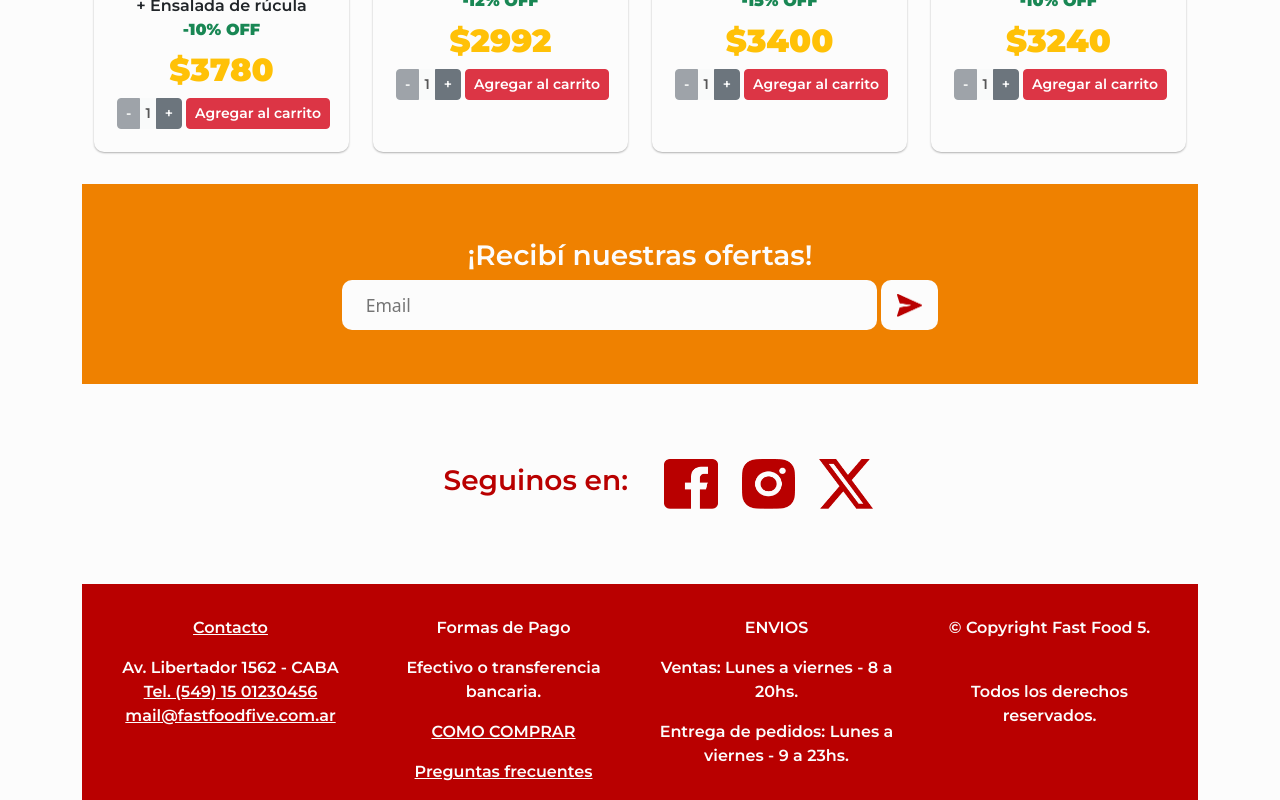
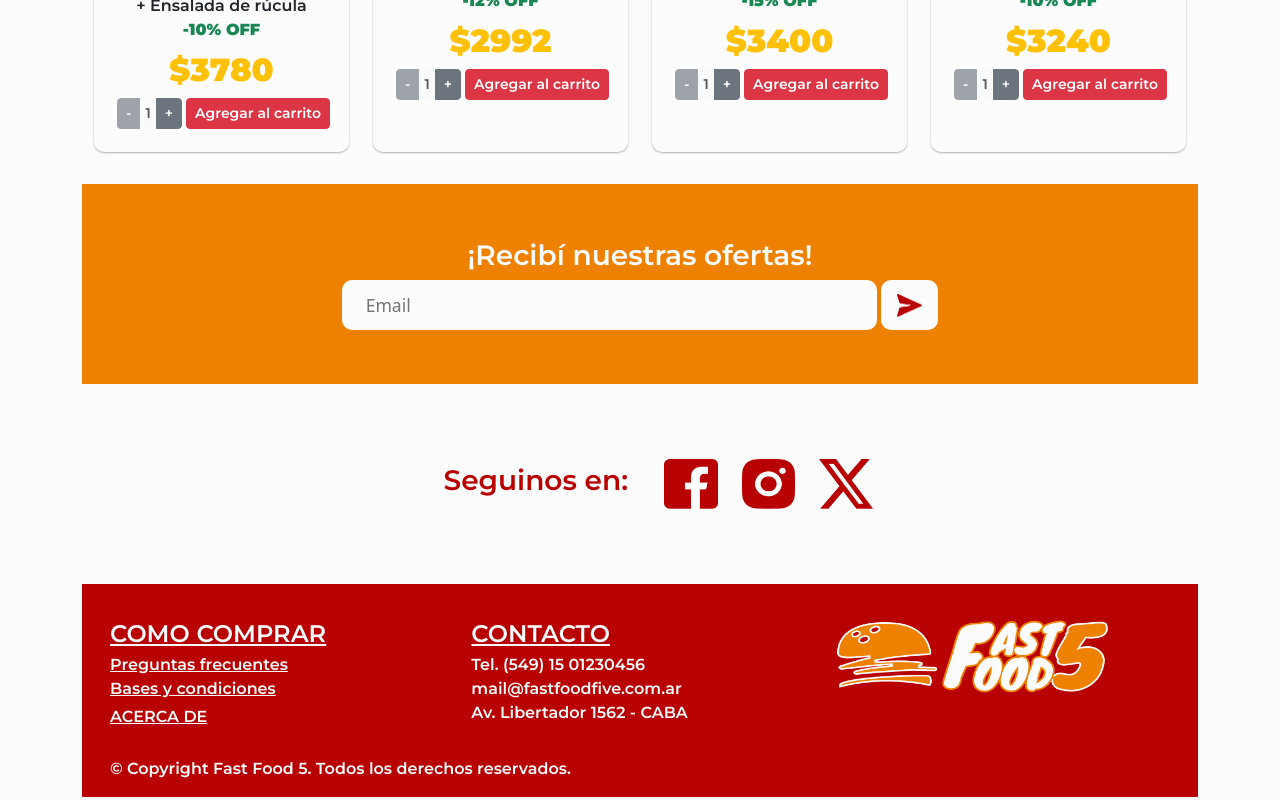
Before and after one commit to EzFern/CaC-Grupo-5, a React (Vite) app in the folder tiendaonline/: page / in a window 1280 px wide. Shown: the part 2301-3101 px from the top of the page. Built offline with nearby package versions, Linux system fonts and the light colour scheme.

Commit message:
fix estilo en PieDePagina

```diff
--- a/tiendaonline/src/Components/PieDePagina.css
+++ b/tiendaonline/src/Components/PieDePagina.css
@@ -4,11 +4,13 @@
   }
 
   .piedepagina {
-    height: 200px;
+    /* height: 200px; */
+    /* height: auto; */
     background-color: #B90000;
     padding-top: 2rem;
   }
 
+
   footer {
     display: inline-table;
   }
--- a/tiendaonline/src/Components/PieDePagina.jsx
+++ b/tiendaonline/src/Components/PieDePagina.jsx
@@ -1,56 +1,143 @@
-import React from 'react';
-import { Link } from 'react-router-dom';
+import React from "react";
+import { Link } from "react-router-dom";
 import "./PieDePagina.css";
 
 export const PieDePagina = () => {
   return (
-    <div className="d-flex justify-content-center db-danger">
+    <>
+      <div className="container-xl piedepagina">
+        <div className="row px-3">
+          <div className="col-sm-6 col-md-4 pb-4">
+            <Link to={`/como-comprar`}>
+              <h4 className="my-1 text-uppercase">como comprar</h4>
+            </Link>
+            <Link to={`/preguntas-frecuentes`}>
+              <div>Preguntas frecuentes</div>
+            </Link>
+            <Link to={`/bases-y-condiciones`}>
+              <div>Bases y condiciones</div>
+            </Link>
+            <Link to={`/acerca-de`}>
+              <div className="my-1 text-uppercase">acerca de</div>
+            </Link>
+          </div>
+          <div className="col-sm-6 col-md-4 pb-4">
+            <Link to={`/contacto`}>
+              <h4 className="my-1 text-uppercase">contacto</h4>
+            </Link>
 
-      <footer className="container-lg piedepagina text-center">
-        <div className="container-fluid">
-          <div className="row">
-            <div className="col-md-3 col-sm-6">
-              <div className="widget_text">
-                <Link to={`/contacto`}><p className="widget-title"><span>Contacto</span></p></Link>
-                <div className="textwidget">
-                  <p>Av. Libertador 1562 - CABA <br></br> <a href="tel:549 01230456">Tel. (549) 15 01230456</a> <br></br> <a href="mailto:mail@fastfoodfive.com.ar">mail@fastfoodfive.com.ar</a>  </p>
-                </div>
-              </div>
-            </div>
-
-            <div className="col-md-3 col-sm-6">
-              <div className="widget_text">
-                <p className="widget-title"><span>Formas de Pago</span></p>
-                <div className="textwidget">
-                <p>Efectivo o transferencia bancaria.</p>
-                <Link to={`/como-comprar`}><p>COMO COMPRAR</p></Link>
-                <Link to={`/preguntas-frecuentes`}><p>Preguntas frecuentes</p></Link>
-                </div>
-              </div>
-            </div>
-
-            <div className="col-md-3 col-sm-6">
-              <div className="widget_text">
-                <p className="widget-title"><span>ENVIOS</span></p>
-                <div className="textwidget"><p>Ventas: Lunes a viernes - 8 a 20hs.</p>
-                  <p>Entrega de pedidos: Lunes a viernes - 9 a 23hs.</p>
-                </div>
-              </div>
-            </div>
-
-            <div className="col-md-3 col-sm-6">
-              <div className="widget_text widget_custom_html">
-                  <p>© Copyright Fast Food 5. </p><br></br><p> Todos los derechos reservados.</p>
-              </div>
-            </div>
+            <div>Tel. (549) 15 01230456</div>
+            <div>mail@fastfoodfive.com.ar</div>
+            <div>Av. Libertador 1562 - CABA</div>
+          </div>
+          <div className="col-sm-6 col-md-4 pb-4 pr-1">
+            <Link to="/">
+              <img
+                className="nav-logo-img"
+                src="/assets/iconos/Logo.png"
+                alt="Fast Food 5"
+              />
+            </Link>
           </div>
         </div>
-      </footer>
-    </div>
-  )
-}
+        <div className="row px-3 pb-3">
+          <div className="col-10 ">
+            © Copyright Fast Food 5. Todos los derechos reservados.
+          </div>
+        </div>
+      </div>
+    </>
 
-{/* //  <div className="d-flex justify-content-center db-danger">
+    // <>
+    //   <div className="piedepagina ">
+    //     <div className="row ">
+    //       <div className="col-sm  px-3">
+    //       {/* <div className="col-3 col-s-6 pl-1 d-flex justify-content-center"> */}
+    //         {/* <div className=""> */}
+    //           <h4 className="my-1 text-uppercase">como comprar</h4>
+    //           <div>Preguntas frecuentes</div>
+    //           <div>Bases y condiciones</div>
+    //         {/* </div> */}
+    //       </div>
+
+    //       <div className="col-sm  px-3">
+    //         {/* <div className=""> */}
+    //           <h4 className="my-1 text-uppercase">contacto</h4>
+    //           <div>Tel. (549) 15 01230456</div>
+    //           <div>mail@fastfoodfive.com.ar</div>
+    //           <div>Av. Libertador 1562 - CABA</div>
+    //         {/* </div> */}
+    //       </div>
+
+    //       <div className="col-sm  px-3">
+    //         {/* <div className=""> */}
+    //           <Link to="/">
+    //             <img
+    //               className="nav-logo-img"
+    //               src="/assets/iconos/Logo.png"
+    //               alt="Fast Food 5"
+    //             />
+    //           </Link>
+    //         {/* </div> */}
+    //       </div>
+    //     </div>
+
+    //     {/* <div className="row">
+    //       <div className="col-10 ">
+    //         © Copyright Fast Food 5. Todos los derechos reservados.
+    //       </div>
+    //     </div> */}
+    //   </div>
+    // </>
+
+    // <div className="d-flex justify-content-center db-danger">
+
+    //   <footer className="container-lg piedepzzzzzzagina text-center">
+    //     <div className="container-fluid">
+    //       <div className="row">
+    //         <div className="col-md-3 col-sm-6">
+    //           <div className="widget_text">
+    //             <Link to={`/contacto`}><p className="widget-title"><span>Contacto</span></p></Link>
+    //             <div className="textwidget">
+    //               <p>Av. Libertador 1562 - CABA <br></br> <a href="tel:549 01230456">Tel. (549) 15 01230456</a> <br></br> <a href="mailto:mail@fastfoodfive.com.ar">mail@fastfoodfive.com.ar</a>  </p>
+    //             </div>
+    //           </div>
+    //         </div>
+
+    //         <div className="col-md-3 col-sm-6">
+    //           <div className="widget_text">
+    //             <p className="widget-title"><span>Formas de Pago</span></p>
+    //             <div className="textwidget">
+    //             <p>Efectivo o transferencia bancaria.</p>
+    //             <Link to={`/como-comprar`}><p>COMO COMPRAR</p></Link>
+    //             <Link to={`/preguntas-frecuentes`}><p>Preguntas frecuentes</p></Link>
+    //             </div>
+    //           </div>
+    //         </div>
+
+    //         <div className="col-md-3 col-sm-6">
+    //           <div className="widget_text">
+    //             <p className="widget-title"><span>ENVIOS</span></p>
+    //             <div className="textwidget"><p>Ventas: Lunes a viernes - 8 a 20hs.</p>
+    //               <p>Entrega de pedidos: Lunes a viernes - 9 a 23hs.</p>
+    //             </div>
+    //           </div>
+    //         </div>
+
+    //         <div className="col-md-3 col-sm-6">
+    //           <div className="widget_text widget_custom_html">
+    //               <p>© Copyright Fast Food 5. </p><br></br><p> Todos los derechos reservados.</p>
+    //           </div>
+    //         </div>
+    //       </div>
+    //     </div>
+    //   </footer>
+    // </div>
+  );
+};
+
+{
+  /* //  <div className="d-flex justify-content-center db-danger">
     //     <div className="piedepagina container text-center">
     //         <div className="row">
     //           <div className='col'>
@@ -66,4 +153,5 @@ export const PieDePagina = () => {
     //           </div>
     //         </div>
     //     </div>
-    //  </div> */}
+    //  </div> */
+}
```
